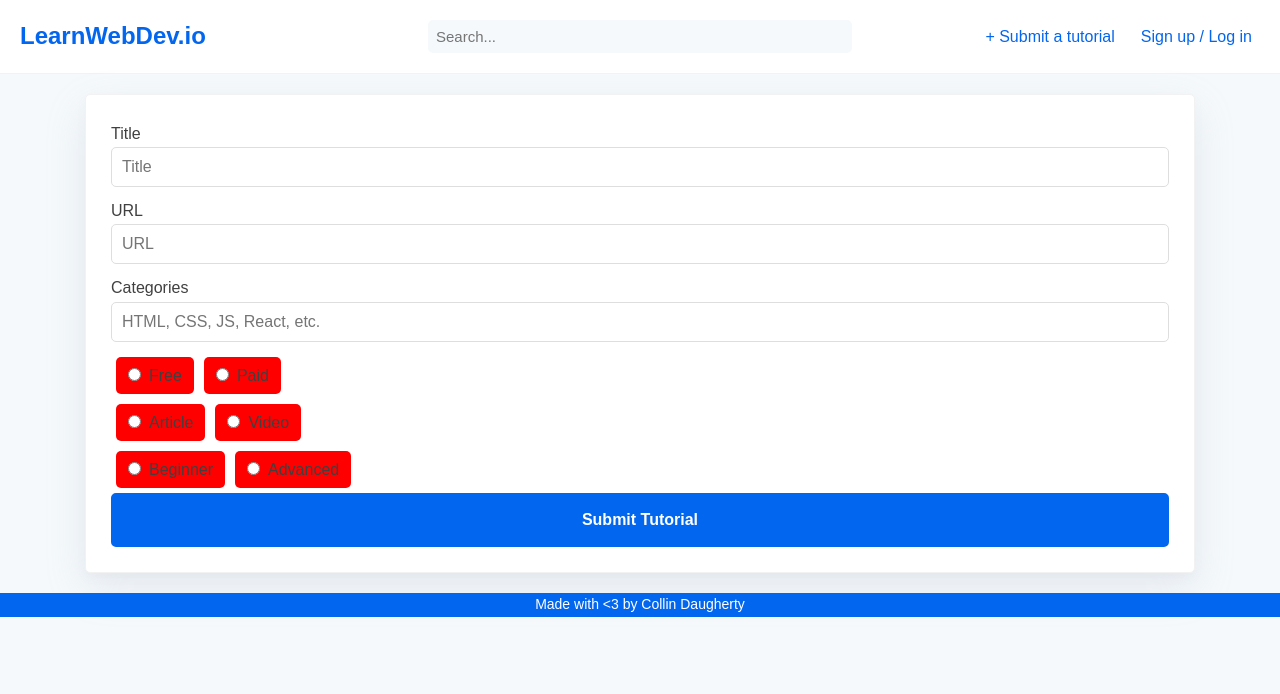
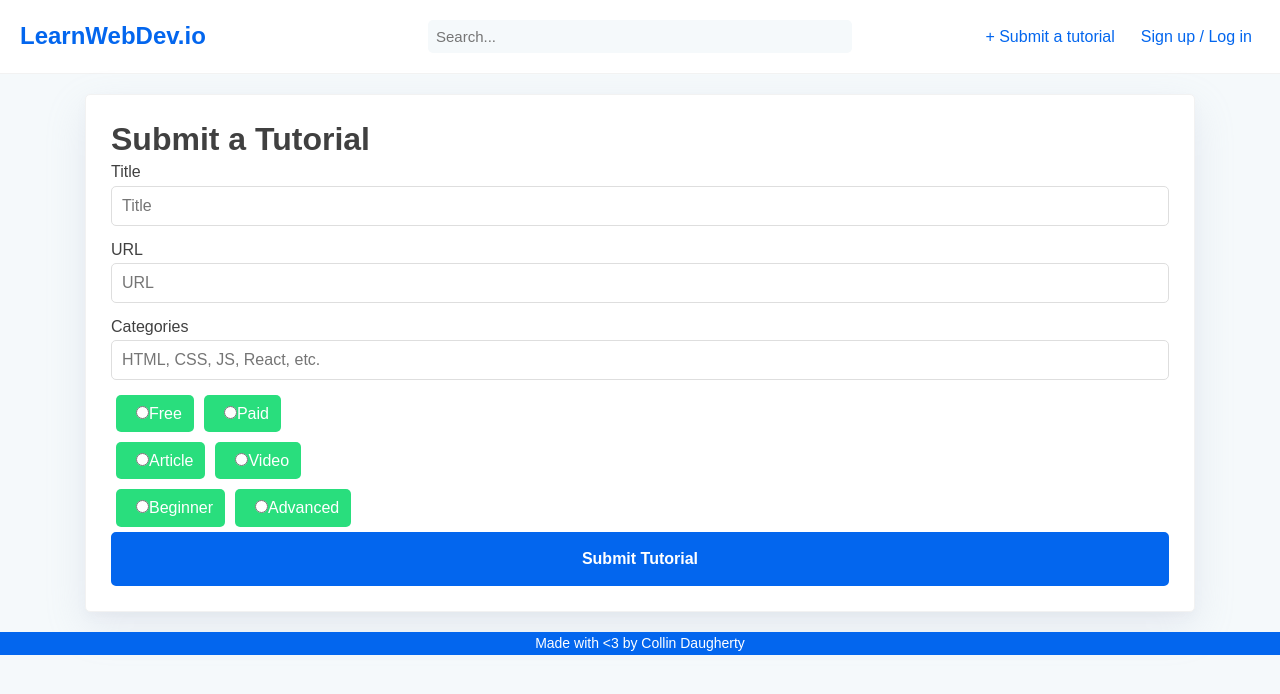
Before and after one commit to CollinDaugherty/learnwebdev, a React (Create React App) app in the folder client/: page /submit in a window 1280 px wide. Shown: the top 694 px of the page. Built offline with nearby package versions, Linux system fonts and the light colour scheme; the HTML template or start-up script is replaced by a standard one.

Commit message:
form fixes

```diff
--- a/client/src/App.js
+++ b/client/src/App.js
@@ -19,7 +19,6 @@ class App extends Component {
   constructor() {
     super();
     this.state = {
-      isSignedIn: false,
       user: {
         id: '',
         name: '',
--- a/client/src/components/LogInForm.js
+++ b/client/src/components/LogInForm.js
@@ -58,27 +58,30 @@ class SignUpForm extends Component {
         <Form onSubmit={this.handleSubmit}>
           <h3>{this.state.error}</h3>
           <h1>Welcome Back!</h1>
-          <hr />
 
-          <label htmlFor='email'>Email</label>
+          <label>
+            Email
             <input
               type='email'
               value={this.state.email}
               name='email'
-            id='email'
               placeholder='Email'
               onChange={this.handleChange}
+              required
             />
+          </label>
 
-          <label htmlFor='password'>Password</label>
+          <label>
+            Password
             <input
               type='password'
               value={this.state.password}
               name='password'
-            id='password'
               placeholder='Password'
               onChange={this.handleChange}
+              required
             />
+          </label>
 
           <Btn full type='submit'>
             Log in
--- a/client/src/components/SignUpForm.js
+++ b/client/src/components/SignUpForm.js
@@ -10,6 +10,7 @@ class SignUpForm extends Component {
   constructor() {
     super();
     this.state = {
+      error: '',
       redirect: false,
       name: '',
       email: '',
@@ -48,37 +49,42 @@ class SignUpForm extends Component {
       <Card>
         <Form onSubmit={this.handleSubmit}>
           <h1>Welcome!</h1>
-          <hr />
 
-          <label htmlFor='name'>Full Name</label>
+          <label>
+            Full Name
             <input
               type='text'
               value={this.state.name}
               name='name'
-            id='name'
               placeholder='Full Name'
               onChange={this.handleChange}
+              required
             />
+          </label>
 
-          <label htmlFor='email'>Email</label>
+          <label>
+            Email
             <input
               type='email'
               value={this.state.email}
               name='email'
-            id='email'
               placeholder='Email'
               onChange={this.handleChange}
+              required
             />
+          </label>
 
-          <label htmlFor='password'>Password</label>
+          <label>
+            Password
             <input
               type='password'
               value={this.state.password}
               name='password'
-            id='password'
               placeholder='Password'
               onChange={this.handleChange}
+              required
             />
+          </label>
 
           <Btn full type='submit'>
             Create Account
--- a/client/src/components/TutorialForm.js
+++ b/client/src/components/TutorialForm.js
@@ -33,96 +33,124 @@ class TutorialForm extends Component {
     return (
       <Card>
         <Form>
-          <label htmlFor='title'>Title</label>
+          <h1>Submit a Tutorial</h1>
+          <label>
+            Title
             <input
               type='text'
               name='title'
               value={this.state.title}
               onChange={this.handleChange}
               placeholder='Title'
+              required
             />
+          </label>
 
-          <label htmlFor='url'>URL</label>
+          <label>
+            URL
             <input
               type='text'
               name='url'
               value={this.state.url}
               onChange={this.handleChange}
               placeholder='URL'
+              required
             />
+          </label>
 
-          <label htmlFor='categories'>Categories</label>
+          <label>
+            Categories
             <input
               type='text'
               name='categories'
               value={this.state.categories}
               onChange={this.handleChange}
               placeholder='HTML, CSS, JS, React, etc.'
+              required
             />
+          </label>
 
           <fieldset>
             <div>
+              <label>
                 <input
                   type='radio'
                   value='free'
                   onChange={this.handleChange}
                   name='cost'
+                  required
                 />
-              <label htmlFor='free'>Free</label>
+                Free
+              </label>
             </div>
 
             <div>
+              <label>
                 <input
                   type='radio'
                   value='paid'
                   onChange={this.handleChange}
                   name='cost'
+                  required
                 />
-              <label htmlFor='paid'>Paid</label>
+                Paid
+              </label>
             </div>
           </fieldset>
 
           <fieldset>
             <div>
+              <label>
                 <input
                   type='radio'
                   onChange={this.handleChange}
                   value='article'
                   name='medium'
+                  required
                 />
-              <label htmlFor='article'>Article</label>
+                Article
+              </label>
             </div>
 
             <div>
+              <label>
                 <input
                   type='radio'
                   onChange={this.handleChange}
                   value='video'
                   name='medium'
+                  required
                 />
-              <label htmlFor='video'>Video</label>
+                Video
+              </label>
             </div>
           </fieldset>
 
           <fieldset>
             <div>
+              <label>
                 <input
                   type='radio'
                   onChange={this.handleChange}
                   value='beginner'
                   name='difficulty'
+                  required
                 />
-              <label htmlFor='beginner'>Beginner</label>
+                Beginner
+              </label>
             </div>
 
             <div>
+              <label>
                 <input
                   type='radio'
                   onChange={this.handleChange}
                   value='advanced'
                   name='difficulty'
+                  required
                 />
-              <label htmlFor='advanced'>Advanced</label>
+                Advanced
+              </label>
             </div>
           </fieldset>
 
--- a/client/src/components/styles/blocks/Form/index.js
+++ b/client/src/components/styles/blocks/Form/index.js
@@ -30,7 +30,8 @@ const Form = styled.form`
     display: flex;
 
     div {
-      background: red;
+      background: ${props => props.theme.color.secondary};
+      color: white;
       margin: 0.5rem;
       padding: 0.5rem 1.2rem;
       border-radius: ${props => props.theme.border.radius};
```
Lines whose indentation alone changed are shown as unchanged.
